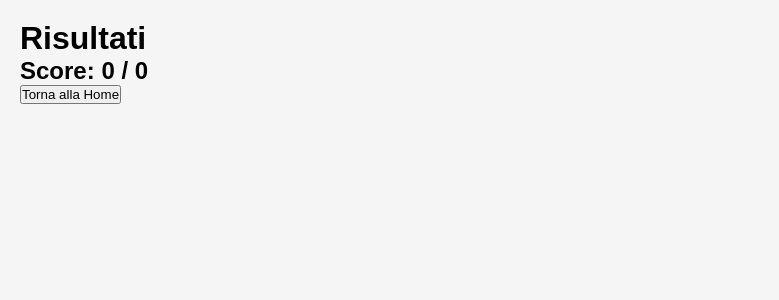
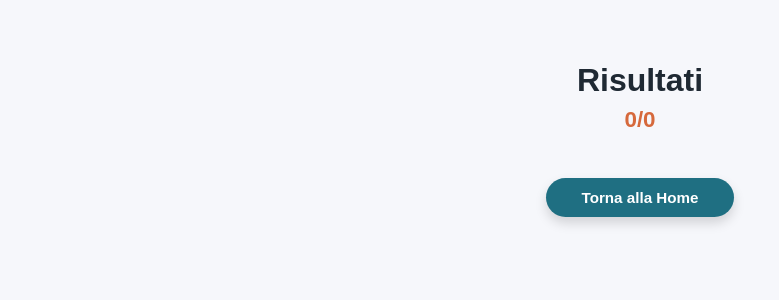
Before and after one commit to conternovanessa/quiz-engine, a React (Vite) app: page /results in a window 1280 px wide. Shown: the top 300 px of the page, without its empty margins (0-779 px from the left). Built offline with nearby package versions, Linux system fonts and the light colour scheme.

Commit message:
Cambio grafica risultati

```diff
--- a/src/index.css
+++ b/src/index.css
@@ -459,3 +459,169 @@ body {
     max-width: 320px;
   }
 }
+
+/* ===== Results page ===== */
+
+.results {
+  min-height: 100vh;
+  background-color: #f6f7fb;
+  padding: 3% 4% 5%;          /* padding della pagina in percentuale */
+  display: flex;
+  justify-content: center;
+  align-items: flex-start;
+}
+
+.results__content {
+  width: 100%;
+  max-width: 900px;
+  margin-top: 2%;
+}
+
+.results__title {
+  text-align: center;
+  font-size: 2rem;
+  font-weight: 700;
+  color: #1f2933;
+  margin-bottom: 0.5rem;
+}
+
+.results__score {
+  text-align: center;
+  font-size: 1.4rem;
+  font-weight: 600;
+  color: #d6693c;
+  margin-bottom: 2%;
+}
+
+.results__list {
+  display: flex;
+  flex-direction: column;
+  gap: 0;
+}
+
+/* Singolo blocco domanda + card */
+.results__item {
+  width: 100%;                /* occupa tutta la larghezza del contenitore */
+  margin: 0 4rem;
+}
+
+/* Domanda numerata */
+.results__question {
+  font-size: 1rem;
+  font-weight: 600;
+  color: #111827;
+  margin-top: 1.2rem;
+  margin-bottom: 0.5rem;
+  text-decoration: underline;
+  text-decoration-color: #1f6f82;
+  text-underline-offset: 2px;
+}
+
+/* Card risposta */
+.results__card {
+  width: 100%;                /* card sempre full-width rispetto al contenitore */
+  background-color: #ffffff;
+  border-radius: 24px;
+  border: 2px solid #1f6f82;
+  padding: 2rem 2%;           /* padding verticale fisso + orizzontale in % */
+  box-shadow: 0 6px 14px rgba(0, 0, 0, 0.04);
+
+  min-height: 12em;           /* “base” di altezza proporzionale al font */
+  display: flex;
+  flex-direction: column;
+  justify-content: flex-start;
+}
+
+/* Varianti bordo per corretto/sbagliato */
+.results__card--correct {
+  border-color: #1f6f82;
+}
+
+.results__card--wrong {
+  border-color: #dc2626;
+}
+
+/* Testi dentro la card */
+.results__answer-status {
+  font-weight: 600;
+  margin-bottom: 0.5rem;
+  color: #111827;
+}
+
+.results__answer-label {
+  font-size: 0.9rem;
+  font-weight: 600;
+  color: #4b5563;
+  margin-top: 0.5rem;
+  margin-bottom: 0.2rem;
+}
+
+.results__answer-text {
+  font-size: 0.95rem;
+  color: #111827;
+  margin: 0;
+}
+
+/* Colore della tua risposta */
+.results__answer-text--correct {
+  color: #16a34a;
+}
+
+.results__answer-text--wrong {
+  color: #dc2626;
+}
+
+/* Pulsante in fondo */
+.results__actions {
+  display: flex;
+  justify-content: center;
+  margin-top: 3%;
+}
+
+.results__button {
+  border: none;
+  border-radius: 999px;
+  padding: 0.7rem 2.2rem;
+  background-color: #1f6f82;
+  color: #ffffff;
+  font-size: 0.95rem;
+  font-weight: 600;
+  cursor: pointer;
+  box-shadow: 0 6px 12px rgba(0, 0, 0, 0.15);
+  transition: transform 0.15s ease, box-shadow 0.15s ease, opacity 0.15s ease;
+}
+
+.results__button:hover {
+  transform: translateY(-1px);
+  box-shadow: 0 10px 18px rgba(0, 0, 0, 0.2);
+}
+
+.results__button:active {
+  transform: translateY(0);
+  box-shadow: 0 5px 10px rgba(0, 0, 0, 0.2);
+}
+
+/* Responsive */
+@media (max-width: 640px) {
+  .results {
+    padding: 4% 3% 6%;
+  }
+
+  .results__content {
+    margin-top: 2%;
+  }
+
+  .results__question {
+    font-size: 0.95rem;
+  }
+
+  .results__card {
+    padding: 1.6rem 4%;
+    border-radius: 18px;
+    min-height: 10em;         /* base leggermente più bassa su mobile */
+  }
+
+  .results__answer-text {
+    font-size: 0.9rem;
+  }
+}
--- a/src/pages/Results.jsx
+++ b/src/pages/Results.jsx
@@ -15,56 +15,84 @@ function Results() {
     setScore(s);
   }, []);
 
+  const total = answers.length;
+
   return (
-    <div style={{ padding: "20px" }}>
-      <h1>Risultati</h1>
+    <div className="results">
+      <div className="results__content">
+        {/* Header */}
+        <h1 className="results__title">Risultati</h1>
+        <div className="results__score">
+          {score}/{total}
+        </div>
 
-      <h2>
-        Score: {score} / {answers.length}
+        {/* Lista domande */}
+        <div className="results__list">
+          {answers.map((item, i) => {
+            const isCorrect = item.isCorrect;
+
+            return (
+              <div key={i} className="results__item">
+                {/* Testo domanda numerata */}
+                <h2 className="results__question">
+                  {i + 1}. {item.question}
                 </h2>
 
-      {answers.map((item, i) => (
+                {/* Card risposta */}
                 <div
-          key={i}
-          style={{
-            border: "1px solid #ccc",
-            padding: "15px",
-            marginBottom: "15px",
-            borderRadius: "8px",
-          }}
+                  className={
+                    "results__card" +
+                    (isCorrect
+                      ? " results__card--correct"
+                      : " results__card--wrong")
+                  }
                 >
-          {/* DOMANDA */}
-          <h3>
-            {i + 1}. {item.question}
-          </h3>
-
-          {/* RISPOSTA UTENTE */}
-          <p
-            style={{
-              color: item.isCorrect ? "green" : "red",
-              fontWeight: "bold",
-            }}
-          >
-            Tua risposta: {item.selectedText}
+                  <p className="results__answer-status">
+                    {isCorrect ? "Correct answer" : "Wrong answer"}
                   </p>
 
-          {/* RISPOSTA CORRETTA (sempre visibile) */}
-          {!item.isCorrect && (
-            <p style={{ color: "green" }}>
-              Risposta corretta: {item.correctText}
+                  <p className="results__answer-label">Tua risposta</p>
+                  <p
+                    className={
+                      "results__answer-text" +
+                      (isCorrect
+                        ? " results__answer-text--correct"
+                        : " results__answer-text--wrong")
+                    }
+                  >
+                    {item.selectedText}
                   </p>
+
+                  {!isCorrect && (
+                    <>
+                      <p className="results__answer-label">
+                        Correct answer
+                      </p>
+                      <p className="results__answer-text">
+                        {item.correctText}
+                      </p>
+                    </>
                   )}
 
-          {/* SPIGAZIONE */}
-          <p style={{ marginTop: "10px" }}>
+                  <p className="results__answer-label">Explanation</p>
+                  <p className="results__answer-text">
                     {item.explanation}
                   </p>
                 </div>
-      ))}
+              </div>
+            );
+          })}
+        </div>
 
-      <button onClick={() => navigate("/")}>
+        <div className="results__actions">
+          <button
+            className="results__button"
+            onClick={() => navigate("/")}
+          >
             Torna alla Home
           </button>
+        </div>
+      </div>
     </div>
   );
 }
```
Lines whose indentation alone changed are shown as unchanged.
